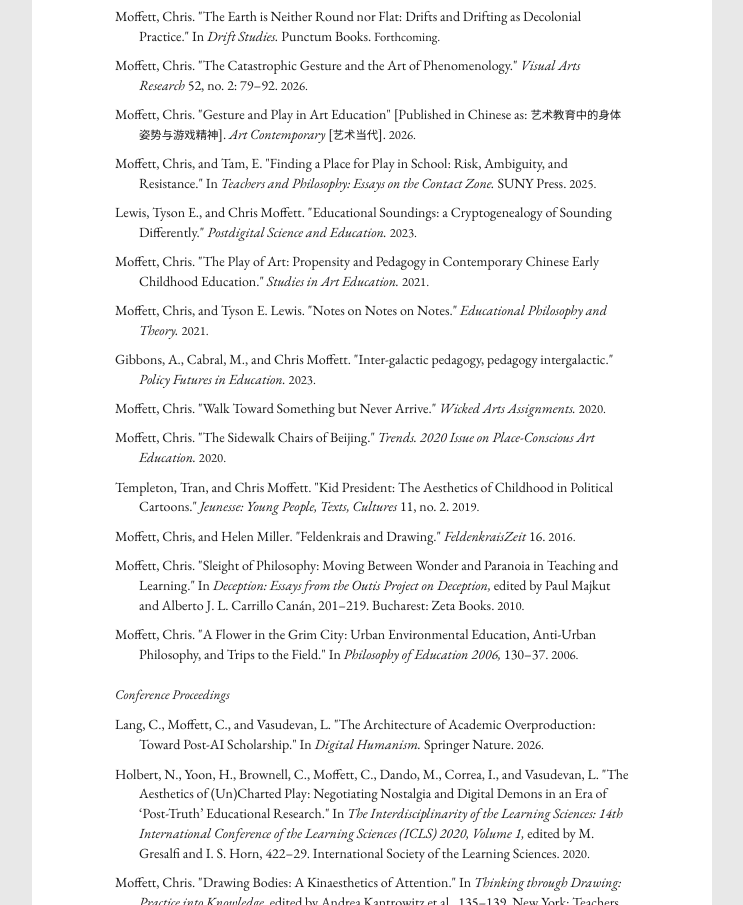
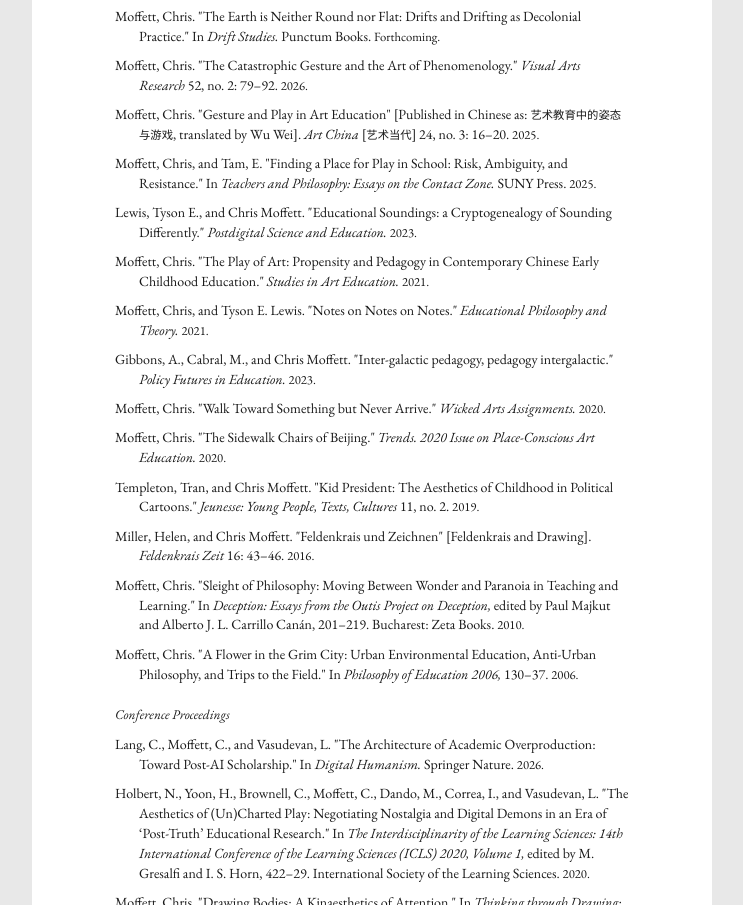
Before and after one commit to chrismoffett/cv, a plain HTML site: page CV_Moffett.html in a window 1280 px wide. Shown: the part 3066-3971 px from the top of the page, without its empty margins (268-1011 px from the left). Drawn offline with Linux system fonts and the light colour scheme.

Commit message:
Build CV [2026-11-24]

```diff
--- a/CV_Moffett.html
+++ b/CV_Moffett.html
@@ -210,7 +210,7 @@ body {
 <p class="cv-pub">Moffett, Chris. "Playing with Play: Some Genealogical Gestures Toward Playing Differently." <em>Journal of Philosophy of Education.</em> <span class="cv-pub-year">Forthcoming.</span></p>
 <p class="cv-pub">Moffett, Chris. "The Earth is Neither Round nor Flat: Drifts and Drifting as Decolonial Practice." In <em>Drift Studies.</em> Punctum Books. <span class="cv-pub-year">Forthcoming.</span></p>
 <p class="cv-pub">Moffett, Chris. "The Catastrophic Gesture and the Art of Phenomenology." <em>Visual Arts Research</em> 52, no. 2: 79–92. <span class="cv-pub-year">2026.</span></p>
-<p class="cv-pub">Moffett, Chris. "Gesture and Play in Art Education" [Published in Chinese as: <span class="cjk">艺术教育中的身体姿势与游戏精神</span>]. <em>Art Contemporary</em> [<span class="cjk">艺术当代</span>]. <span class="cv-pub-year">2026.</span></p>
+<p class="cv-pub">Moffett, Chris. "Gesture and Play in Art Education" [Published in Chinese as: <span class="cjk">艺术教育中的姿态与游戏</span>, translated by Wu Wei]. <em>Art China</em> [<span class="cjk">艺术当代</span>] 24, no. 3: 16–20. <span class="cv-pub-year">2025.</span></p>
 <p class="cv-pub">Moffett, Chris, and Tam, E. "Finding a Place for Play in School: Risk, Ambiguity, and Resistance." In <em>Teachers and Philosophy: Essays on the Contact Zone.</em> SUNY Press. <span class="cv-pub-year">2025.</span></p>
 <p class="cv-pub">Lewis, Tyson E., and Chris Moffett. "Educational Soundings: a Cryptogenealogy of Sounding Differently." <em>Postdigital Science and Education.</em> <span class="cv-pub-year">2023.</span></p>
 <p class="cv-pub">Moffett, Chris. "The Play of Art: Propensity and Pedagogy in Contemporary Chinese Early Childhood Education." <em>Studies in Art Education.</em> <span class="cv-pub-year">2021.</span></p>
@@ -219,7 +219,7 @@ body {
 <p class="cv-pub">Moffett, Chris. "Walk Toward Something but Never Arrive." <em>Wicked Arts Assignments.</em> <span class="cv-pub-year">2020.</span></p>
 <p class="cv-pub">Moffett, Chris. "The Sidewalk Chairs of Beijing." <em>Trends. 2020 Issue on Place-Conscious Art Education.</em> <span class="cv-pub-year">2020.</span></p>
 <p class="cv-pub">Templeton, Tran, and Chris Moffett. "Kid President: The Aesthetics of Childhood in Political Cartoons." <em>Jeunesse: Young People, Texts, Cultures</em> 11, no. 2. <span class="cv-pub-year">2019.</span></p>
-<p class="cv-pub">Moffett, Chris, and Helen Miller. "Feldenkrais and Drawing." <em>FeldenkraisZeit</em> 16. <span class="cv-pub-year">2016.</span></p>
+<p class="cv-pub">Miller, Helen, and Chris Moffett. "Feldenkrais und Zeichnen" [Feldenkrais and Drawing]. <em>Feldenkrais Zeit</em> 16: 43–46. <span class="cv-pub-year">2016.</span></p>
 <p class="cv-pub">Moffett, Chris. "Sleight of Philosophy: Moving Between Wonder and Paranoia in Teaching and Learning." In <em>Deception: Essays from the Outis Project on Deception,</em> edited by Paul Majkut and Alberto J. L. Carrillo Canán, 201–219. Bucharest: Zeta Books. <span class="cv-pub-year">2010.</span></p>
 <p class="cv-pub">Moffett, Chris. "A Flower in the Grim City: Urban Environmental Education, Anti-Urban Philosophy, and Trips to the Field." In <em>Philosophy of Education 2006,</em> 130–37. <span class="cv-pub-year">2006.</span></p>
 
```
Also changed, not shown: index.html (+2 -2 lines), 2 other files.
